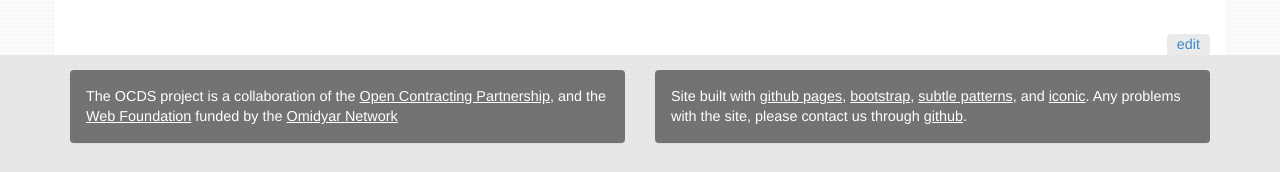
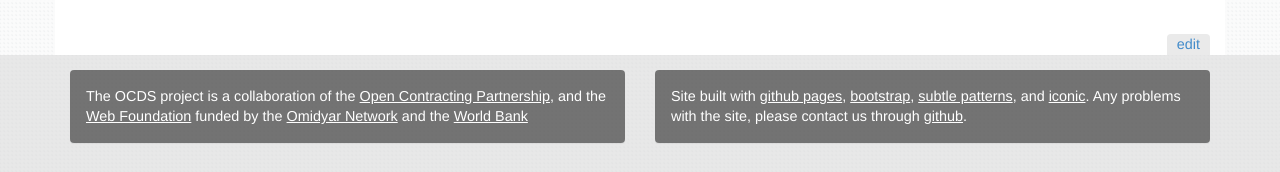
Before and after one commit to open-contracting/open-contracting.github.io, a Jekyll site: the page built from index.md, in a window 1280 px wide and 900 px high, scrolled down 760 px. Shown: the part 725-897 px from the top of the window. Built offline with Jekyll 4.4.1, drawn with Linux system fonts in a browser that asks for light colours; nearby versions of some CDN libraries; Markdown is read by kramdown in place of the engine named in the settings.

Commit message:
Updated base.html

```diff
--- a/_layouts/base.html
+++ b/_layouts/base.html
@@ -56,7 +56,7 @@
             <div class="col-xs-6">
                 <div class="panel panel-inverse"><div class="panel-body">
                         <p>The OCDS project is a collaboration of the <a href="http://www.open-contracting.org/home-v1">Open Contracting Partnership</a>,
-                        and the <a href="http://www.webfoundation.org">Web Foundation</a> funded by the <a href="http://www.omidyar.com">Omidyar Network</a></p>
+                          and the <a href="http://www.webfoundation.org">Web Foundation</a> funded by the <a href="http://www.omidyar.com">Omidyar Network</a> and the <a htef="www.worldbank.org">World Bank</a></p>
                 </div></div>
             </div>
             <div class="col-xs-6">
```
